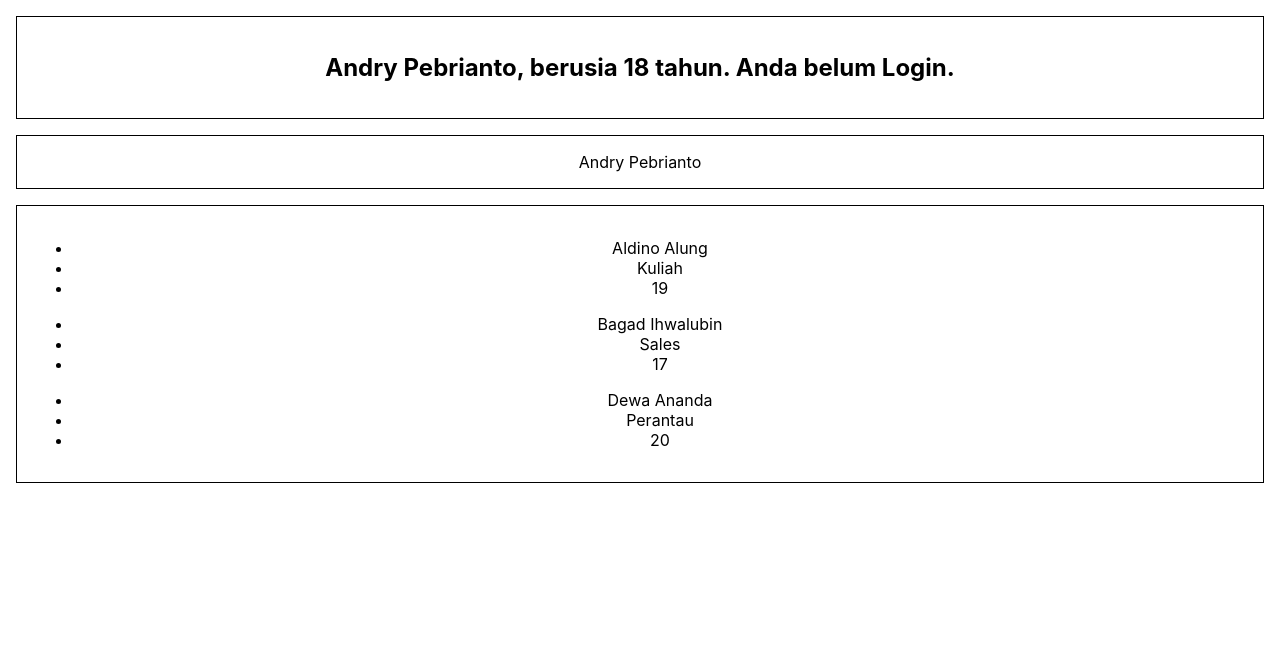
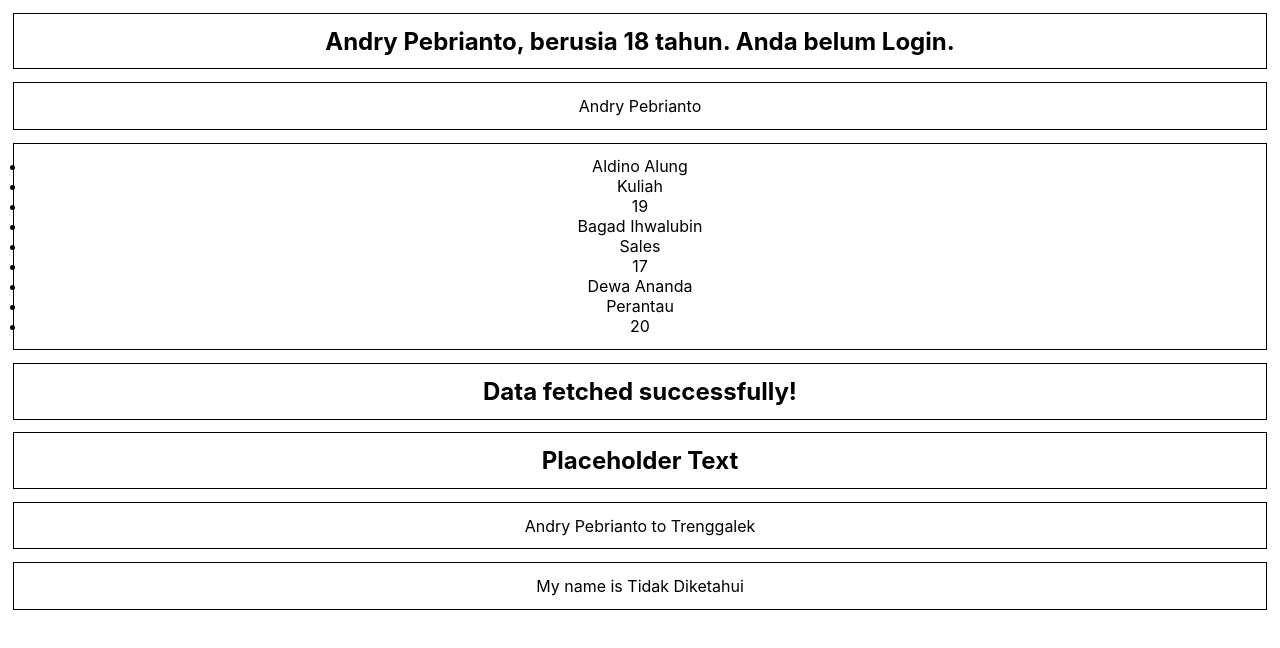
Before and after one commit to Aswassaw/belajar-react-typescript, a React (Create React App) app: page / in a window 1280 px wide. Shown: the top 648 px of the page. Built offline with nearby package versions, Linux system fonts and the light colour scheme.

Commit message:
Membuat props dengan onion, optional, dan react children

```diff
--- a/src/App.css
+++ b/src/App.css
@@ -3,7 +3,7 @@
 }
 
 .border {
-  margin: 1rem;
-  padding: 1rem;
+  margin: .8rem;
+  padding: .8rem;
   border: 1px solid black;
 }
--- a/src/App.tsx
+++ b/src/App.tsx
@@ -1,7 +1,11 @@
 import "./App.css";
 import { Greet } from "./components/Greet";
+import { Heading } from "./components/Heading";
+import { Optional } from "./components/Optional";
+import { Oscar } from "./components/Oscar";
 import { Person } from "./components/Person";
 import { PersonList } from "./components/PersonList";
+import { Status } from "./components/Status";
 
 function App() {
   const personName = {
@@ -29,9 +33,22 @@ function App() {
 
   return (
     <div className='App'>
+      {/* Penggunaan props dasar */}
       <Greet name='Andry Pebrianto' age={18} isLoggedIn={false} />
+      {/* Penggunaan props object */}
       <Person name={personName} />
+      {/* Penggunaan props array of object */}
       <PersonList personListData={personList} />
+      {/* Penggunaan props union */}
+      <Status status='success' />
+      {/* Penggunaan props children bertipe string */}
+      <Heading>Placeholder Text</Heading>
+      {/* Penggunaan props children bertipe react component */}
+      <Oscar>
+        <Heading>Heading ada di dalam Oscar</Heading>
+      </Oscar>
+      {/* Penggunaan props optional */}
+      <Optional />
     </div>
   );
 }
--- /dev/null
+++ b/src/components/Heading.tsx
@@ -0,0 +1,11 @@
+interface HeadingProps {
+  children: string;
+}
+
+export const Heading = (props: HeadingProps) => {
+  return (
+    <div className="border">
+      <h2>{props.children}</h2>
+    </div>
+  );
+};
--- /dev/null
+++ b/src/components/Optional.tsx
@@ -0,0 +1,9 @@
+interface OptionalInterface {
+  name?: string;
+}
+
+export const Optional = (props: OptionalInterface) => {
+  const { name = "Tidak Diketahui" } = props;
+
+  return <div className='border'>My name is {name}</div>;
+};
--- /dev/null
+++ b/src/components/Oscar.tsx
@@ -0,0 +1,7 @@
+interface OscarProps {
+  children: React.ReactNode;
+}
+
+export const Oscar = (props: OscarProps) => {
+  return <div className="border">Andry Pebrianto to Trenggalek</div>;
+};
--- /dev/null
+++ b/src/components/Status.tsx
@@ -0,0 +1,21 @@
+interface StatusProps {
+  status: "loading" | "success" | "error";
+}
+
+export const Status = (props: StatusProps) => {
+  let message;
+
+  if (props.status === "loading") {
+    message = "Loading...";
+  } else if (props.status === "success") {
+    message = "Data fetched successfully!";
+  } else if (props.status === "error") {
+    message = "Error fetching data";
+  }
+
+  return (
+    <div className='border'>
+      <h2>{message}</h2>
+    </div>
+  );
+};
--- a/src/index.css
+++ b/src/index.css
@@ -1,3 +1,8 @@
+* {
+  margin: 0;
+  padding: 0;
+}
+
 body {
   margin: 0;
   font-family: -apple-system, BlinkMacSystemFont, 'Segoe UI', 'Roboto', 'Oxygen',
```
